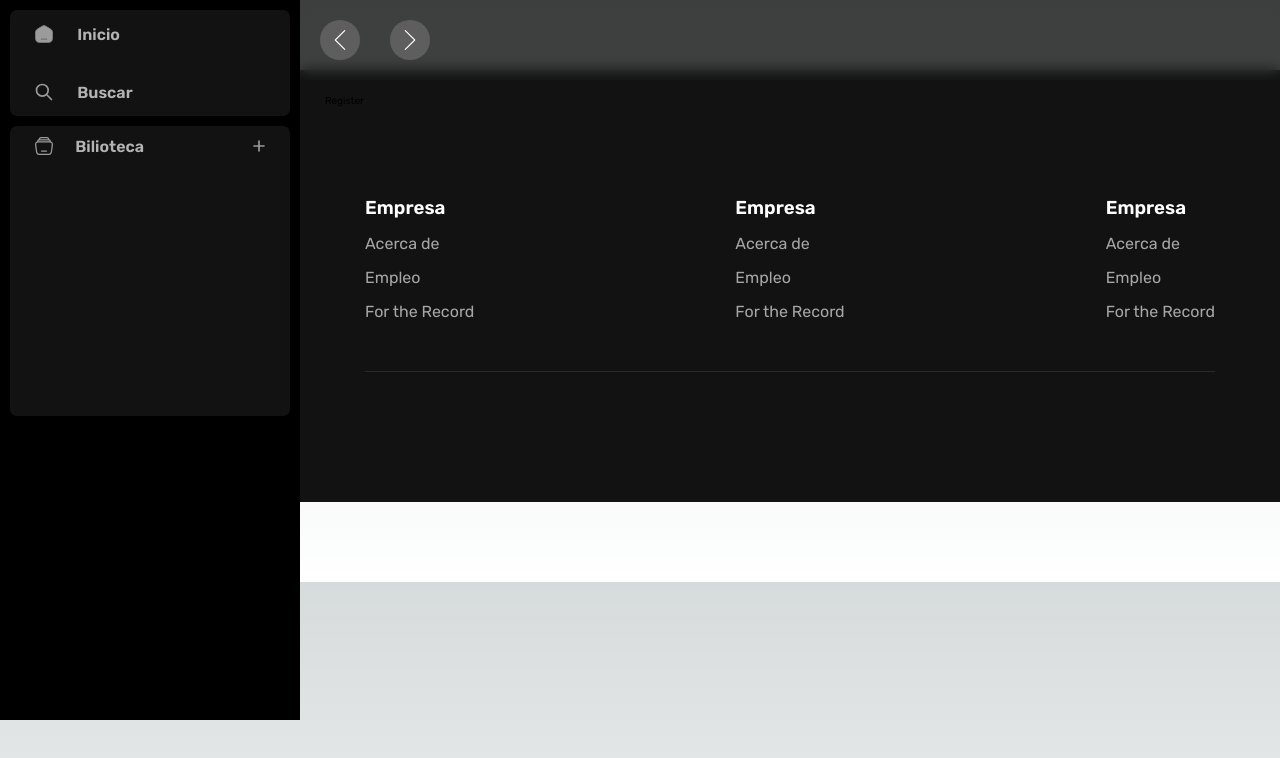
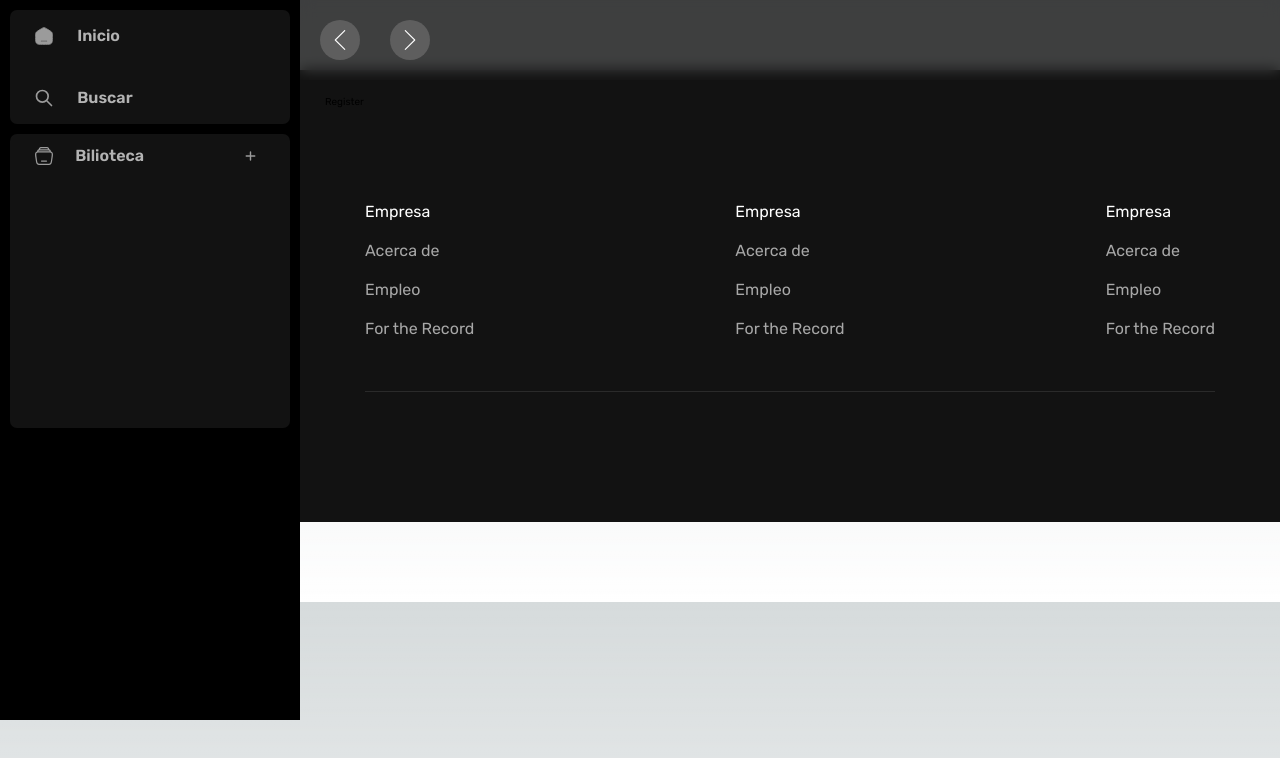
Before and after one commit to conradojuliosisnero/Spotify-Clone, a Next.js app: page /auth/register in a window 1280 px wide. Shown: the top 758 px of the page. Built offline with nearby package versions, Linux system fonts and the light colour scheme.

Commit message:
tailwind añadido al proyecto

```diff
--- a/package.json
+++ b/package.json
@@ -14,5 +14,10 @@
     "react": "^18",
     "react-dom": "^18",
     "react-redux": "^9.1.2"
+  },
+  "devDependencies": {
+    "autoprefixer": "^10.4.19",
+    "postcss": "^8.4.38",
+    "tailwindcss": "^3.4.4"
   }
 }
--- /dev/null
+++ b/postcss.config.js
@@ -0,0 +1,6 @@
+module.exports = {
+  plugins: {
+    tailwindcss: {},
+    autoprefixer: {},
+  },
+}
--- a/src/app/globals.css
+++ b/src/app/globals.css
@@ -1,3 +1,7 @@
+@tailwind base;
+@tailwind components;
+@tailwind utilities;
+
 :root {
   --max-width: 1100px;
   --border-radius: 12px;
--- /dev/null
+++ b/tailwind.config.js
@@ -0,0 +1,11 @@
+/** @type {import('tailwindcss').Config} */
+module.exports = {
+  content: [
+    // Or if using `src` directory:
+    "./src/**/*.{js,ts,jsx,tsx,mdx}",
+  ],
+  theme: {
+    extend: {},
+  },
+  plugins: [],
+};
```
Also changed, not shown: 1 other file (tests, documents, lock files or other folders).
